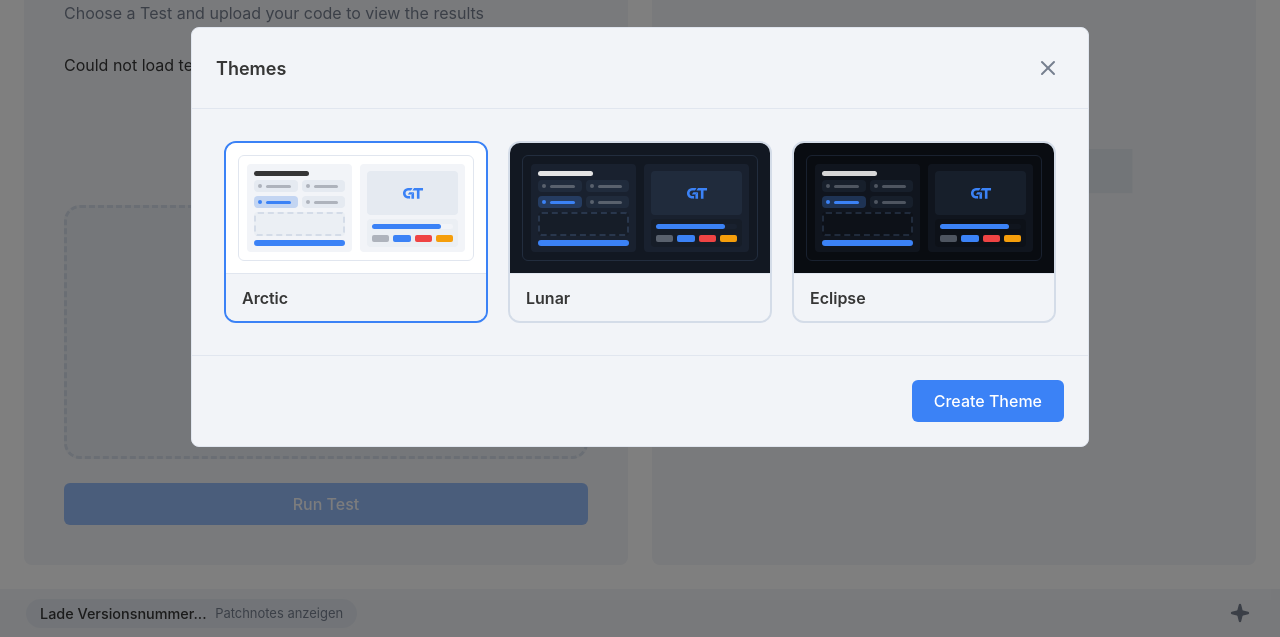
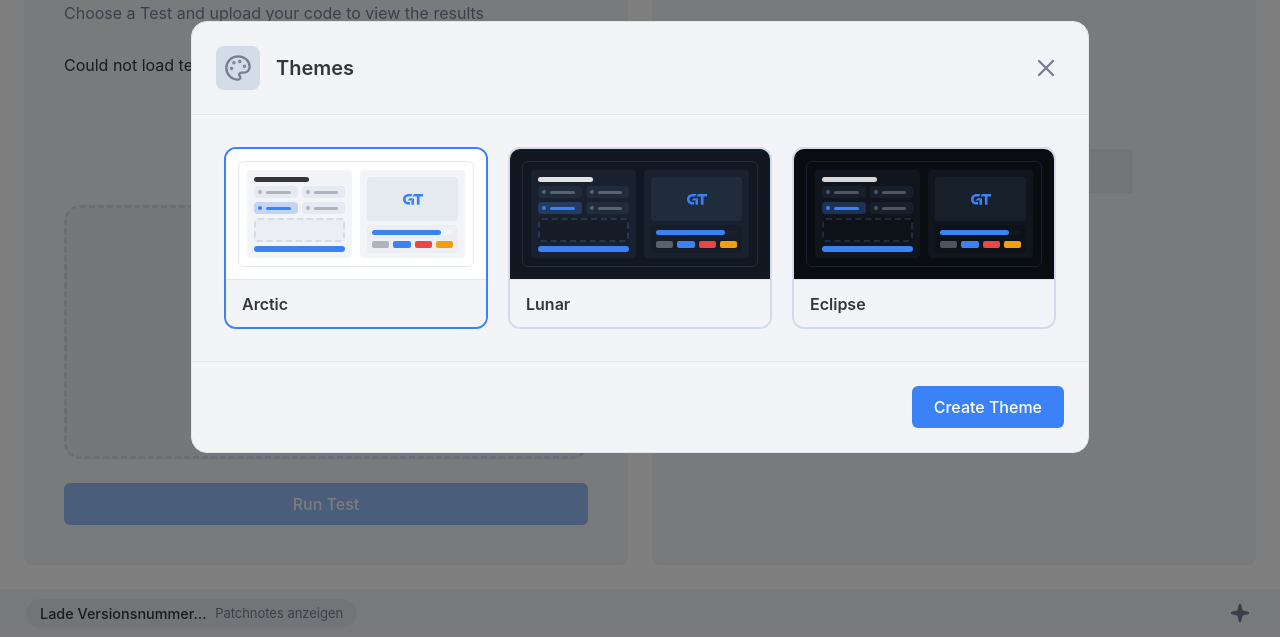
Before and after one commit to MarlonGrazek/GemmarTesting, an Electron app: page src/renderer/index.html in a window 1280 px wide. Both pictures are taken after a click on the label 1100 px from the left and 26 px from the top of the page. Shown: the part 163-800 px from the top of the page. Drawn offline with Linux system fonts and the light colour scheme; no server answers.

Commit message:
modal update
- added icon to modals
- adjusted border radius
- increased size of title
- increased size of control buttons

```diff
--- a/src/renderer/js/managers/modal-manager.js
+++ b/src/renderer/js/managers/modal-manager.js
@@ -31,12 +31,30 @@ const ModalManager = {
         const modalHeader = document.createElement('div');
         modalHeader.className = 'modal-header';
 
+        // --- KORRIGIERTE LOGIK ---
+        // 1. Wrapper für die linke Seite (Icon und Titel) erstellen
+        const modalHeaderLeft = document.createElement('div');
+        modalHeaderLeft.className = 'modal-header-left';
+
+        // 2. Icon hinzufügen, falls vorhanden
+        if (options.icon) {
+            const modalIcon = document.createElement('div');
+            modalIcon.className = 'modal-icon';
+            modalIcon.innerHTML = options.icon;
+            modalHeaderLeft.appendChild(modalIcon);
+        }
+
+        // 3. Titel hinzufügen
         const modalTitle = document.createElement('h3');
         modalTitle.className = 'modal-title';
         modalTitle.textContent = options.title || 'Information';
+        modalHeaderLeft.appendChild(modalTitle);
 
+        // 4. Buttons-Container
         const modalHeaderButtons = document.createElement('div');
         modalHeaderButtons.className = 'modal-header-buttons';
+
+        // --- ENDE KORRIGIERTE LOGIK ---
 
         const modalContent = document.createElement('div');
         modalContent.className = 'modal-content';
@@ -65,8 +83,10 @@ const ModalManager = {
             });
         }
 
-        modalHeader.appendChild(modalTitle);
+        // Wrapper und Buttons zum Header hinzufügen
+        modalHeader.appendChild(modalHeaderLeft);
         modalHeader.appendChild(modalHeaderButtons);
+
         modalContainer.appendChild(modalHeader);
         modalContainer.appendChild(modalContent);
         modalContainer.appendChild(modalActions);
--- a/src/renderer/js/managers/test-setup-manager.js
+++ b/src/renderer/js/managers/test-setup-manager.js
@@ -316,6 +316,7 @@ const TestSetupManager = {
 
         ModalManager.show({
             title: `${test.title} - ${test.subtitle}`,
+            icon: test.icon,
             size: 'large',
             content: this._buildModalContent(test),
             headerButtons: headerButtons,
--- a/src/renderer/js/managers/theme-manager.js
+++ b/src/renderer/js/managers/theme-manager.js
@@ -141,6 +141,7 @@ const ThemeManager = {
     _renderThemeListView() {
         ModalManager.show({
             title: 'Themes',
+            icon: ICON_PALETTE,
             size: 'large',
             headerButtons: [{ class: 'modal-header-button close-button', svg: ICON_CROSS, tooltip: 'Close', onClick: ({ close }) => close() }],
             contentTree: {
@@ -223,6 +224,7 @@ const ThemeManager = {
 
         ModalManager.show({
             title: isEditMode ? 'Edit Theme' : 'Create Theme',
+            icon: ICON_SLIDERS,
             size: 'medium',
             headerButtons: [{
                 class: 'modal-header-button close-button', svg: ICON_CROSS, tooltip: 'Back',
--- a/src/renderer/styles/components/_modal.css
+++ b/src/renderer/styles/components/_modal.css
@@ -3,7 +3,7 @@
    Styles for the modal pop-up system.
    ========================================================================== */
 
-   .modal-overlay {
+.modal-overlay {
     position: fixed;
     inset: 0;
     background-color: rgba(0, 0, 0, 0.5);
@@ -27,7 +27,7 @@
     background-color: var(--surface-primary);
     border: 1px solid var(--border-divider);
     box-shadow: var(--shadow-large);
-    border-radius: 0.5rem;
+    border-radius: 1rem;
     display: flex;
     flex-direction: column;
     max-height: 90vh;
@@ -35,9 +35,17 @@
 }
 
 /* Size classes */
-.modal-container.size-small { max-width: 28rem; }
-.modal-container.size-medium { max-width: 42rem; }
-.modal-container.size-large { max-width: 56rem; }
+.modal-container.size-small {
+    max-width: 28rem;
+}
+
+.modal-container.size-medium {
+    max-width: 42rem;
+}
+
+.modal-container.size-large {
+    max-width: 56rem;
+}
 
 .modal-header {
     display: flex;
@@ -48,11 +56,37 @@
     flex-shrink: 0;
 }
 
+.modal-header-left {
+    display: flex;
+    align-items: center;
+    gap: 1rem;
+    min-width: 0;
+}
+
+.modal-icon {
+    flex-shrink: 0;
+    display: flex;
+    align-items: center;
+    justify-content: center;
+    color: var(--text-secondary);
+    background-color: var(--surface-secondary-hover);
+    padding: 0.5rem;
+    border-radius: 0.5rem;
+}
+
+.modal-icon svg {
+    width: 1.75rem;
+    height: 1.75rem;
+}
+
 .modal-title {
-    font-size: 1.125rem;
+    font-size: 1.25rem;
     font-weight: 600;
     color: var(--text-primary);
     margin: 0;
+    white-space: nowrap;
+    overflow: hidden;
+    text-overflow: ellipsis;
 }
 
 .modal-header-buttons {
@@ -70,9 +104,7 @@
     display: inline-flex;
     align-items: center;
     justify-content: center;
-    width: 2rem;
-    height: 2rem;
-    padding: 0;
+    padding: 0.25rem;
 }
 
 .modal-header-button:hover {
@@ -86,8 +118,8 @@
 }
 
 .modal-header-button svg {
-    width: 1.5rem;
-    height: 1.5rem;
+    width: 1.75rem;
+    height: 1.75rem;
 }
 
 .modal-header-button.pin-button.active {
```
